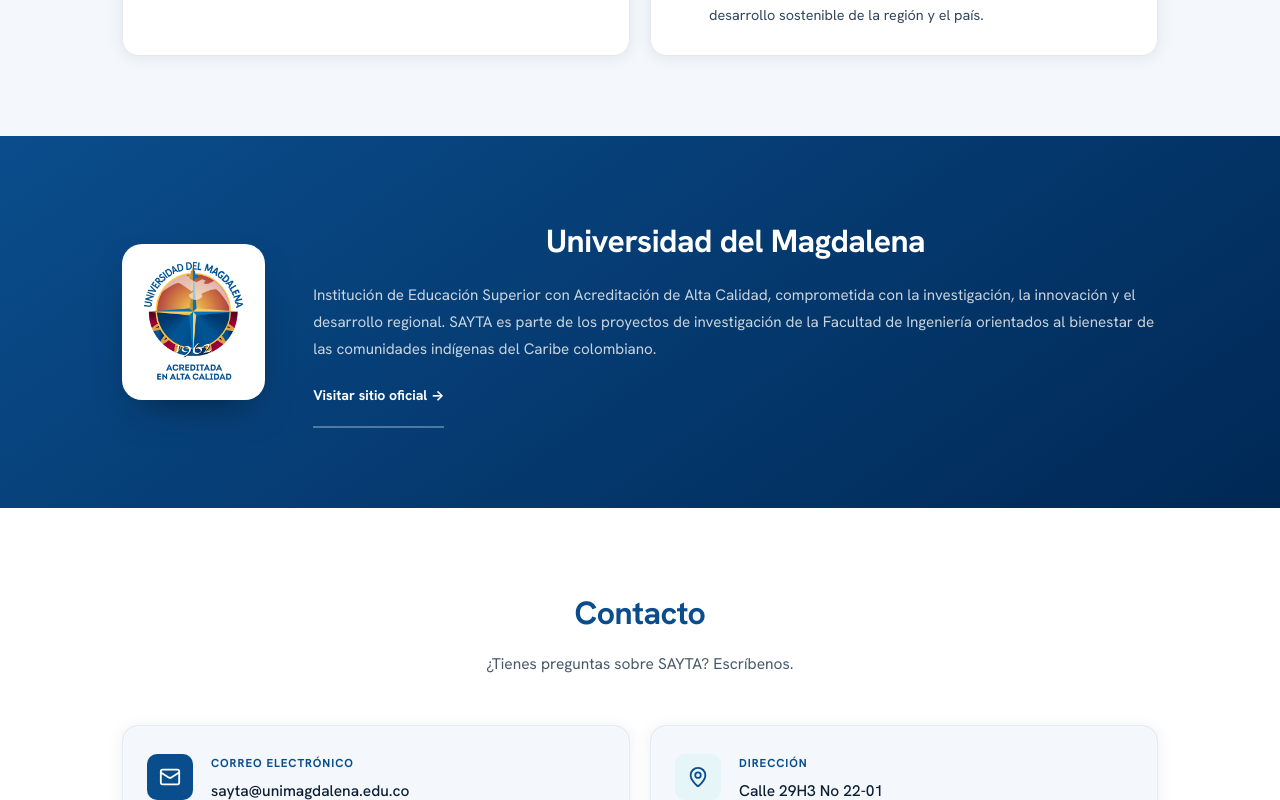
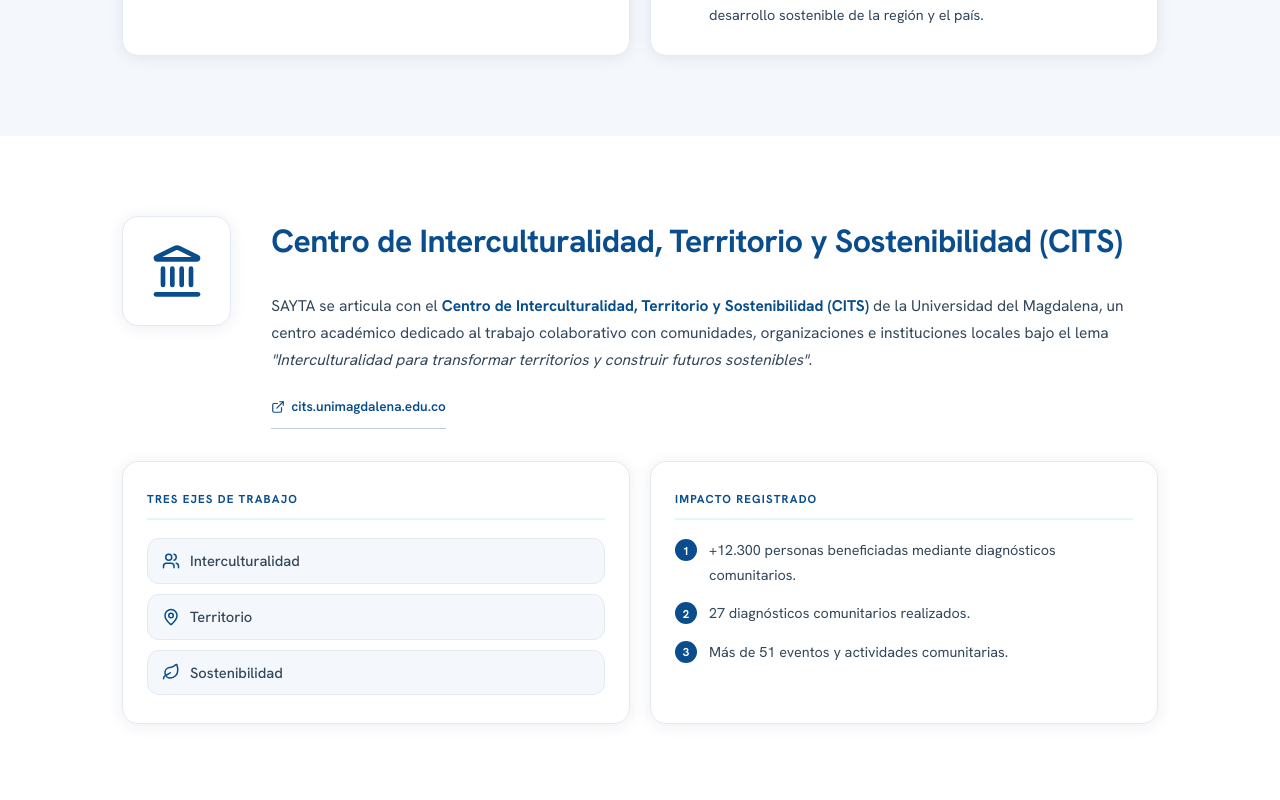
Before and after one commit to AlexEspinosa98/sayta_front, a React (Vite) app: page /acerca in a window 1280 px wide. Shown: the part 2780-3580 px from the top of the page. Built offline with nearby package versions, Linux system fonts and the light colour scheme; no server answers.

Commit message:
feat: add cit in about project

```diff
--- a/src/App.css
+++ b/src/App.css
@@ -463,6 +463,7 @@
 
 /* ── GIDEAM ───────────────────────────── */
 .gideam-section { background: var(--off-white); }
+.cits-section { background: var(--white); }
 .gideam-header {
   display: grid;
   grid-template-columns: auto 1fr;
--- a/src/pages/About.tsx
+++ b/src/pages/About.tsx
@@ -1,7 +1,7 @@
 import {
   Mic2, FileText, BookMarked, Users, Globe, ShieldCheck,
   Smartphone, Cpu, GraduationCap, Lightbulb,
-  Mail, MapPin, ExternalLink, Award,
+  Mail, MapPin, ExternalLink, Award, Landmark, Leaf,
 } from 'lucide-react'
 
 const ESCUDO = '/Assets/logos/unimagdalena-escudo.png'
@@ -21,6 +21,12 @@
   { icon: <Cpu size={18} aria-hidden="true" />,           label: 'Desarrollo Electrónico' },
   { icon: <GraduationCap size={18} aria-hidden="true" />, label: 'Docencia en Telecomunicaciones' },
   { icon: <Lightbulb size={18} aria-hidden="true" />,     label: 'Gestión e Innovación Tecnológica' },
+]
+
+const citsEjes = [
+  { icon: <Users size={18} aria-hidden="true" />, label: 'Interculturalidad', desc: 'Diálogo entre culturas y saberes diversos, fortaleciendo la inclusión y la participación.' },
+  { icon: <MapPin size={18} aria-hidden="true" />, label: 'Territorio', desc: 'Reconocimiento, protección y gestión sostenible de territorios y comunidades.' },
+  { icon: <Leaf size={18} aria-hidden="true" />,   label: 'Sostenibilidad', desc: 'Proyectos de conservación ambiental e innovación social.' },
 ]
 
 const objectives = [
@@ -180,6 +186,60 @@
         </div>
       </section>
 
+      {/* ── CITS ──────────────────────────────────────────────── */}
+      <section className="section cits-section" aria-labelledby="cits-heading">
+        <div className="container">
+          <div className="gideam-header">
+            <div className="gideam-logo-wrap" aria-hidden="true">
+              <Landmark size={56} color="var(--blue)" />
+            </div>
+            <div className="gideam-meta">
+              <h2 id="cits-heading" className="section-title section-title-left">
+                Centro de Interculturalidad, Territorio y Sostenibilidad (CITS)
+              </h2>
+              <p className="gideam-lead">
+                SAYTA se articula con el <strong>Centro de Interculturalidad, Territorio y Sostenibilidad (CITS)</strong>{' '}
+                de la Universidad del Magdalena, un centro académico dedicado al trabajo colaborativo con
+                comunidades, organizaciones e instituciones locales bajo el lema{' '}
+                <em>"Interculturalidad para transformar territorios y construir futuros sostenibles"</em>.
+              </p>
+              <a
+                href="https://cits.unimagdalena.edu.co/"
+                target="_blank"
+                rel="noreferrer"
+                className="gideam-link"
+                aria-label="Visitar el sitio del CITS (abre en nueva pestaña)"
+              >
+                <ExternalLink size={14} aria-hidden="true" />
+                cits.unimagdalena.edu.co
+              </a>
+            </div>
+          </div>
+
+          <div className="gideam-body">
+            <div className="gideam-block">
+              <h3 className="gideam-block-title">Tres ejes de trabajo</h3>
+              <ul className="research-lines" role="list">
+                {citsEjes.map(e => (
+                  <li key={e.label} className="research-line">
+                    <span className="research-line-icon">{e.icon}</span>
+                    {e.label}
+                  </li>
+                ))}
+              </ul>
+            </div>
+            <div className="gideam-block">
+              <h3 className="gideam-block-title">Impacto registrado</h3>
+              <ul className="objectives-list">
+                <li>+12.300 personas beneficiadas mediante diagnósticos comunitarios.</li>
+                <li>27 diagnósticos comunitarios realizados.</li>
+                <li>Más de 51 eventos y actividades comunitarias.</li>
+              </ul>
+            </div>
+          </div>
+        </div>
+      </section>
+
       {/* ── University ────────────────────────────────────────── */}
       <section className="section uni-section" aria-labelledby="uni-heading">
         <div className="container uni-section-inner">
--- a/src/pages/Login.tsx
+++ b/src/pages/Login.tsx
@@ -1,5 +1,5 @@
 import { useState, type FormEvent } from 'react'
-import { useNavigate, useLocation, Link } from 'react-router-dom'
+import { useNavigate, useLocation } from 'react-router-dom'
 import { Lock, Eye, EyeOff, AlertCircle, LogIn } from 'lucide-react'
 import { useAuth } from '../context/AuthContext'
 
@@ -87,10 +87,6 @@
             <LogIn size={15} aria-hidden="true" /> {loading ? 'Ingresando…' : 'Ingresar'}
           </button>
         </form>
-
-        <p className="ent-hint" style={{ marginTop: 16, textAlign: 'center' }}>
-          ¿Primer despliegue sin administrador? <Link to="/setup">Crear el administrador inicial</Link>
-        </p>
       </div>
     </div>
   )
```
